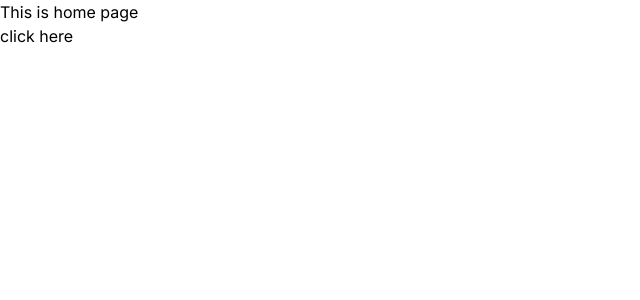
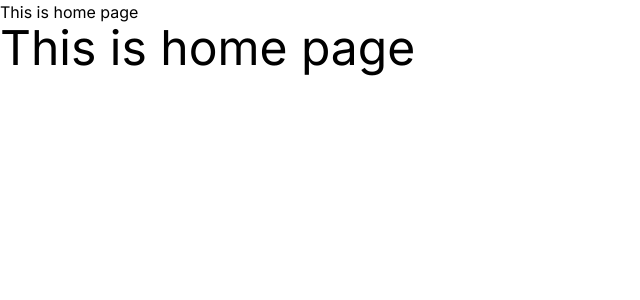
Before and after one commit to Farok-Hossain/my-nextjs-app, a Next.js app: page / in a window 1280 px wide. Shown: the top 300 px of the page, without its empty margins (0-640 px from the left). Built offline with nearby package versions, Linux system fonts and the light colour scheme.

Commit message:
updated home page

```diff
--- a/src/app/page.js
+++ b/src/app/page.js
@@ -5,7 +5,7 @@ const page = () => {
   return (
     <div>
       <h1>This is home page</h1>
-      <Link to="/about">click here</Link>
+      <h1 className=" text-5xl">This is home page</h1>
     </div>
   );
 };
```
